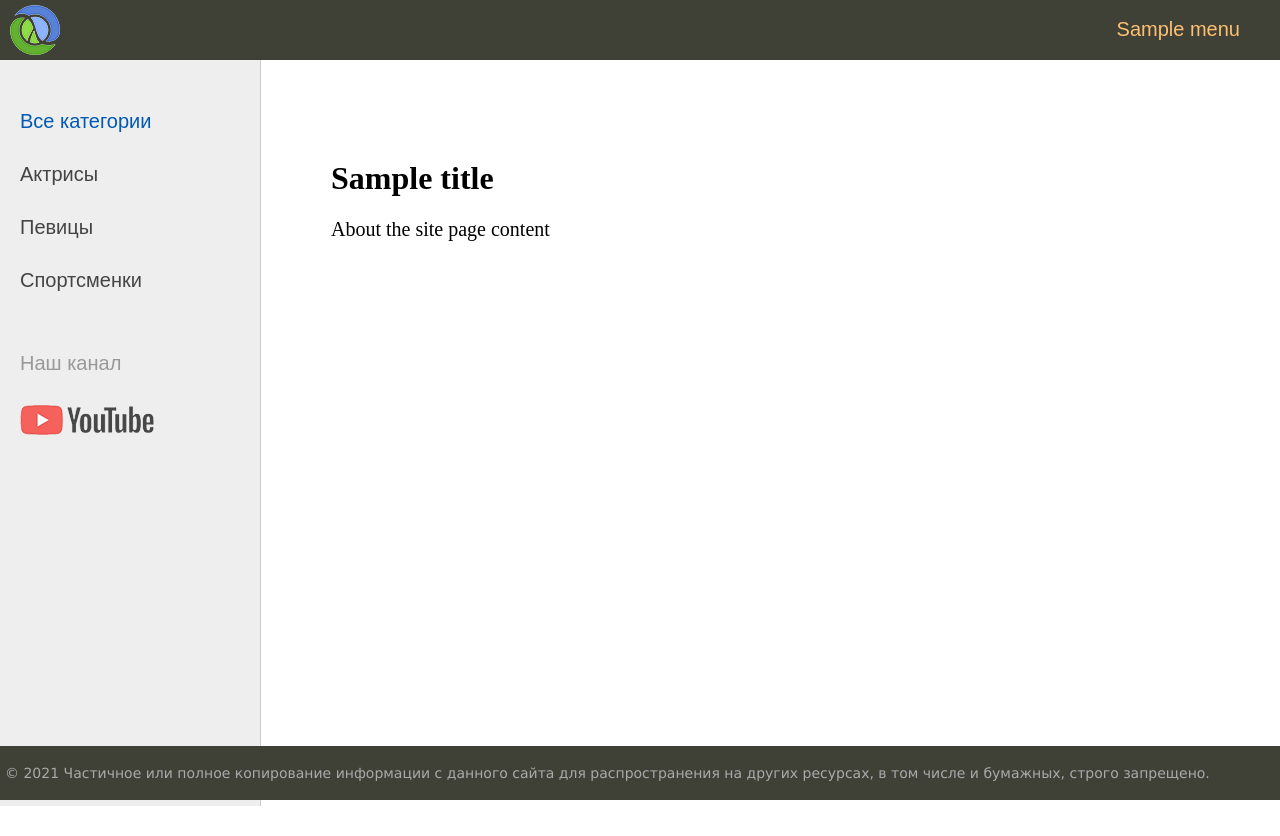
After one commit to AlphaCatFromSirius/star_repo, a Django app: template coolsite/women/templates/women/about.html in a window 1280 px wide. The commit adds this page. Run offline with Django 4.2, Linux system fonts and the light colour scheme; the template is opened without the code that fills it: most values are stand-ins (such as "Sample title", 1, 10 or a date in 2020).

Commit message:
Create static and template

```diff
--- /dev/null
+++ b/coolsite/women/static/women/css/style.css
@@ -0,0 +1,392 @@
+html, body {
+	font-family: 'Arial';
+	margin: 0;
+	padding: 0;
+	height: 100%;
+	width: 100%;
+	color: #444;
+}
+
+a {
+	color: #0059b2;
+	text-decoration: none;
+}
+a:hover {
+	color: #CC0000;
+	text-decoration: underline;
+}
+
+img {max-width: 600px; height: auto;}
+
+img.img-article-left {
+	max-width: 300px;
+	height: auto;
+	float: left;
+	padding: 0 10px 10px 0;
+}
+
+img.img-article-left.thumb {
+	max-width: 150px;
+	height: auto;
+}
+
+p.link-read-post {
+	text-align: right;
+}
+p.link-read-post a {
+	padding: 10px;
+	min-width: 100px;
+	background: #333671;
+	color: #fff;
+	text-decoration: none;
+}
+
+div.article-panel {
+    background: #eee;
+    padding: 5px 10px 5px 10px;
+    box-sizing: border-box;
+    overflow: hidden;
+    color: #555;
+}
+div.article-panel p.first {
+    margin: 0;
+    float: left;
+}
+div.article-panel p.last {
+    margin: 0;
+    float: right;
+}
+
+ul.list-articles {
+	list-style: none;
+	margin: 0;
+	padding: 0;
+}
+ul.list-articles li {
+	border-bottom: 1px solid #ccc;
+}
+
+.table-page {
+	width: 100%;
+	height: 100%;
+	vertical-align: top;
+}
+.table-page tr {height: 100%;}
+
+.clear {clear: both;}
+
+.header {
+	background: #3F4137;
+	height: 60px;
+}
+
+.logo {
+	background: url('../images/logo.png') no-repeat 10px 5px;
+	width: 70px;
+	height: 60px;
+}
+
+ul.mainmenu {
+	list-style: none;
+	margin: 0;
+	padding: 0;
+	height: 60px;
+	color: #fdc073;
+	font-size: 20px;
+	overflow: hidden;
+}
+ul.mainmenu li {
+	float: left;
+	margin: 18px 40px 0 30px;
+}
+ul.mainmenu li.logo {margin: 0;}
+ul.mainmenu li.last {float: right;}
+
+ul.mainmenu li a {
+	color: #fdc073;
+	text-decoration: none;
+}
+ul.mainmenu li a:hover {
+	color: #FDA83D;
+}
+
+.panelitems {
+	text-align: center;
+}
+
+ul.langitem {
+	list-style: none;
+	display: inline-block;
+	margin: 30px;
+	padding: 0;
+	max-width: 300px
+}
+ul.langitem li {
+	margin: 10px 0 0 0;
+	width: 100%;
+}
+ul.langitem li.image {
+	margin: 0;
+	text-align: center;
+	width: 100%;
+	height: 250px;
+	overflow: hidden;
+}
+ul.langitem li.descr {
+	color: #777;
+	height: 170px;
+	overflow: hidden;
+}
+ul.langitem li a {
+	color: #fdc073;
+	text-decoration: none;
+	font-size: 20px;
+}
+ul.langitem li a:hover {
+	color: #FDA83D;
+}
+div.button {
+	background: #3F4137;
+	max-width: 200px;
+	margin: 0 auto;
+	padding: 5px 20px 5px 20px;
+	border-radius: 10px;
+	font-size: 20px;
+}
+
+.table-content {
+	width: 100%;
+	min-height: 100%;
+	height: 100%;
+}
+
+.left-chapters {
+	margin: 0;
+	background: #eee;
+	border-right: 1px solid #ccc;
+	min-height: 100%;
+}
+.left-chapters ul {
+	width: 230px;
+	min-height: 100%;
+	margin: 0;
+	padding: 20px 10px 10px 20px;
+	list-style: none;
+	font-size: 20px;
+}
+.left-chapters ul li {
+	margin: 30px 0 0 0;
+	color: #999;
+}
+.left-chapters ul li.selected {color: #0059b2; }
+.left-chapters ul li a {
+	color: #444;
+	text-decoration: none;
+}
+.left-chapters ul li a:hover { color: #CC0000; }
+.left-chapters ul li.share {margin: 60px 0 0 0;}
+.left-chapters ul li.share p {margin: 30px 0 30px 0;}
+.left-chapters ul li.share a {
+	display: inline-block;
+	width: 40px;
+	height: 40px;
+	margin: 0 20px 0 0;
+}
+.left-chapters ul li.share a.share-yt {
+	width: 100%;
+	height: 30px;
+	background: url('../images/share_yt.png') no-repeat 0 0
+}
+.left-chapters ul li.share a.share-yt:hover {
+	width: 100%;
+	height: 30px;
+	background: url('../images/share_yt.png') no-repeat 0 -30px
+}
+
+.content {
+	padding: 40px 20px 20px 40px;
+	width: 100%;
+	box-sizing: border-box;
+}
+
+ul.breadcrumbs {
+	margin: 0;
+	padding: 0;
+	list-style: none;
+	font-size: 20px;
+	font-family: Sans-serif, Arial, Tahoma;
+}
+ul.breadcrumbs li {
+	display: inline-block;
+}
+ul.breadcrumbs li a {
+	color: #0059b2;
+	text-decoration: none;
+}
+ul.breadcrumbs li a:hover { color: #CC0000; }
+ul.breadcrumbs li:after{
+	padding: 0 10px 0 10px;
+	content: "\2192";
+}
+ul.breadcrumbs li.last:after {content: "";}
+
+ul.control {
+	margin: 0;
+	padding: 60px 0 0 0;
+	list-style: none;
+	font-family: Sans-serif, Arial, Tahoma;
+	font-size: 18px;
+	width: 100%;
+}
+ul.control li {	float: left; padding: 0 0 0 10px;}
+ul.control li.first:before {content: "\2190"; padding: 0 10px 0 0;}
+ul.control li.last {float: right; padding: 0 40px 0 0;}
+ul.control li.last:after {content: "\2192"; padding: 0 0 0 10px;}
+ul.control li a { color: #0059b2; text-decoration: none; }
+ul.control li a:hover { color: #CC0000; }
+
+ul.content-table {
+	margin: 0;
+	padding: 60px 0 0 30px;
+	list-style: none;
+	font-family: Sans-serif, Arial, Tahoma;
+	font-size: 28px;
+}
+ul.content-table li {
+	margin: 0 0 40px 0;
+}
+ul.content-table li a {
+	color: #BB5715;
+	text-decoration: none;
+}
+ul.content-table li a:hover {color: #F0711C;}
+
+.content-text {
+	margin: 60px 0 0 30px;
+	color: #000;
+	font-size: 20px;
+	font-family: Yandex Sans Display Light;
+}
+.content-text h1 {font-size: 32px;}
+
+ul.lang-list {
+	list-style: none;
+	margin: 0;
+	padding: 14px 0 0 0;
+	background: #3F4137;
+	width: 100%;
+	height: 50px;
+	border-top: 1px solid #959A82;
+	box-sizing: border-box;
+	font-size: 18px;
+	font-family: Sans-serif, Arial, Tahoma;
+}
+ul.lang-list li {
+	display: inline-block;
+	margin-left: 40px;
+}
+ul.lang-list li.selected {color: #fdc073; border-bottom: 1px solid #fdc073;}
+ul.lang-list li a {
+	color: #eee;
+	text-decoration: none;
+}
+ul.lang-list li a:hover {color: #fdc073;}
+
+.topic-subject .topic-line {
+	border-bottom: 1px solid #CC0000;
+	margin-top: -16px;
+}
+
+.topic-subject .topic-text {
+	display: inline-block;
+	font-size: 28px;
+	color: #777;
+	padding: 0 10px 0 10px;
+	margin-left: 30px;
+	background: #fff;
+	font-family: Sans-serif, Arial, Tahoma;
+}
+
+.list-topic {
+	margin: 40px 0 60px 0;
+	font-family: Sans-serif, Arial, Tahoma;
+}
+.list-topic p {
+	margin: 0;
+	font-size: 28px;
+}
+.list-topic ol {
+	columns: 2;
+	-webkit-columns: 2;
+	column-gap: 40px;
+}
+.list-topic ol li {
+	display: list-item;
+	margin: 10px 10px 0 0px;
+	padding: 0 0 0 10px;
+}
+.list-topic ol li a {
+	color: #0059b2;
+	text-decoration: none;
+}
+.list-topic ol li a:hover {color: #CC0000;}
+
+.highlight {
+	max-width: 350px;
+	padding: 0 10px 0 10px;
+	margin: 0;
+	overflow: auto;
+	overflow-y: hidden;
+	background: #f0f0f0;
+}
+.highlight p { margin: 0; }
+.highlight .block {
+	width: 100%;
+	margin: 0;
+}
+.highlight .block p { margin: 0; }
+
+.quote {
+	background: url('../images/blockquote.png') no-repeat 0 10px;
+	padding: 5px 5px 5px 70px;
+	font-family: Sans-serif, Arial, Tahoma;
+	font-style: italic;
+}
+
+#footer {
+	box-sizing: border-box;
+
+	background: #3F4137;
+	padding: 5px;
+	color: #aaa;
+	font-size: 14px;
+	font-family: Verdana, Geneva, Arial, Helvetica;
+	text-align: left;
+	overflow: hidden;
+}
+#footer a {
+	text-decoration: underline;
+	color: #aaa;
+}
+
+.form-input {
+    width: 300px;
+    font-size: 16px;
+}
+
+.form-label {
+    display: inline-block;
+    min-width: 150px;
+    vertical-align: top;
+}
+
+.form-error ul {
+    list-style: none;
+    padding: 0;
+    color: #CC0000;
+}
+
+.form-button {
+    min-width: 200px;
+    font-size: 16px;
+}
--- /dev/null
+++ b/coolsite/women/templates/women/about.html
@@ -0,0 +1,10 @@
+{% extends 'women/base.html' %}
+
+{% block content %}
+<h1>{{title}}</h1>
+<p>About the site page content</p>
+{% endblock %}
+
+{% block cat %}
+<p>Cat's is funny</p>
+{% endblock %}
--- /dev/null
+++ b/coolsite/women/templates/women/base.html
@@ -0,0 +1,69 @@
+{% load static %}
+<!DOCTYPE html>
+<html>
+<head>
+	<title>{{title}}</title>
+	<link type="text/css" href="{% static 'women/css/style.css' %}" rel="stylesheet" />
+	<meta http-equiv="Content-Type" content="text/html; charset=utf-8">
+	<link rel="shortcut icon" href="{% static 'women/images/main.ico' %}" type="image/x-icon"/>
+	<meta name="viewport" content="width=device-width, initial-scale=1.0">
+</head>
+<body>
+<table class="table-page" border=0 cellpadding="0" cellspacing="0">
+<tr><td valign=top>
+{% block mainmenu %}
+		<div class="header">
+			<ul id="mainmenu" class="mainmenu">
+			<li class="logo"><a href="{% url 'home' %}"><div class="logo"></div></a></li>
+{% for m in menu %}
+	{% if not forloop.last %}
+			<li><a href="#">{{m.title}}</a></li>
+	{% else %}
+			<li class="last"><a href="#">{{m.title}}</a></li>
+	{% endif %}
+{% endfor %}
+			</ul>
+			<div class="clear"></div>
+		</div>
+{% endblock mainmenu %}
+
+
+<table class="table-content" border=0 cellpadding="0" cellspacing="0">
+<tr>
+<!-- Sidebar слева -->
+	<td valign="top" class="left-chapters">
+	<ul id="leftchapters">
+		<li class="selected">Все категории</li>
+		<li><a href="#">Актрисы</a></li>
+		<li><a href="#">Певицы</a></li>
+		<li><a href="#">Спортсменки</a></li>
+		<li class="share">
+		<p>Наш канал</p>
+		<a class="share-yt" href="https://www.youtube.com/channel/UClJzWfGWuGJL2t-3dYKcHTA/playlists" target="_blank" rel="nofollow"></a>
+		</li>
+	</ul>
+</td>
+<!-- Конец Sidebar'а -->
+<td valign="top" class="content">
+	<!-- Хлебные крошки -->
+	{% block breadcrumbs %}
+	{% endblock %}
+
+<!-- Блок контента -->
+	<div class="content-text">
+{% block content %}
+{% endblock %}
+	</div>
+<!-- Конец блока контента -->
+
+</td></tr></table>
+</td></tr>
+<!-- Footer -->
+<tr><td valign=top>
+	<div id="footer">
+		<p>&copy; 2021 Частичное или полное копирование информации с данного сайта для распространения на других ресурсах, в том числе и бумажных, строго запрещено.</p>
+	</div>
+</td></tr></table>
+<!-- Конец footer'а и страницы -->
+</body>
+</html>
```
Also changed, not shown: coolsite/women/templates/women/index.html (+14 -9 lines), coolsite/women/static/women/images/blockquote.png (added), coolsite/women/static/women/images/btn_yt.png (added), coolsite/women/static/women/images/logo.png (added), coolsite/women/static/women/images/main.ico (added), coolsite/women/static/women/images/share_yt.png (added), coolsite/women/static/women/images/smallmenu.png (added).
